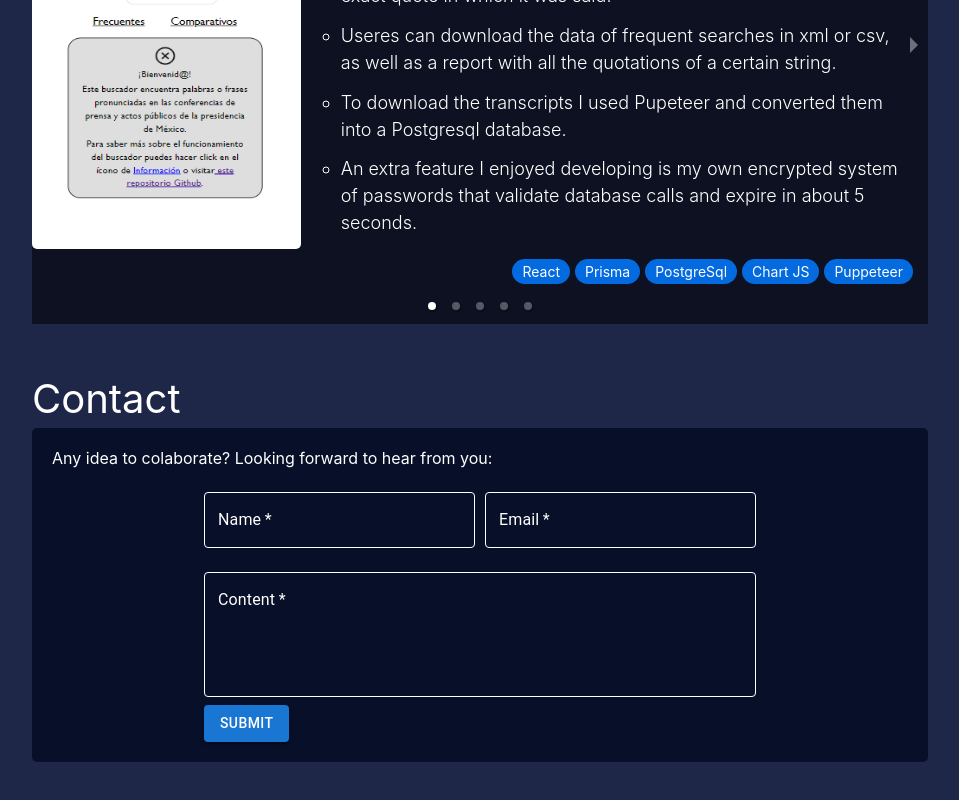
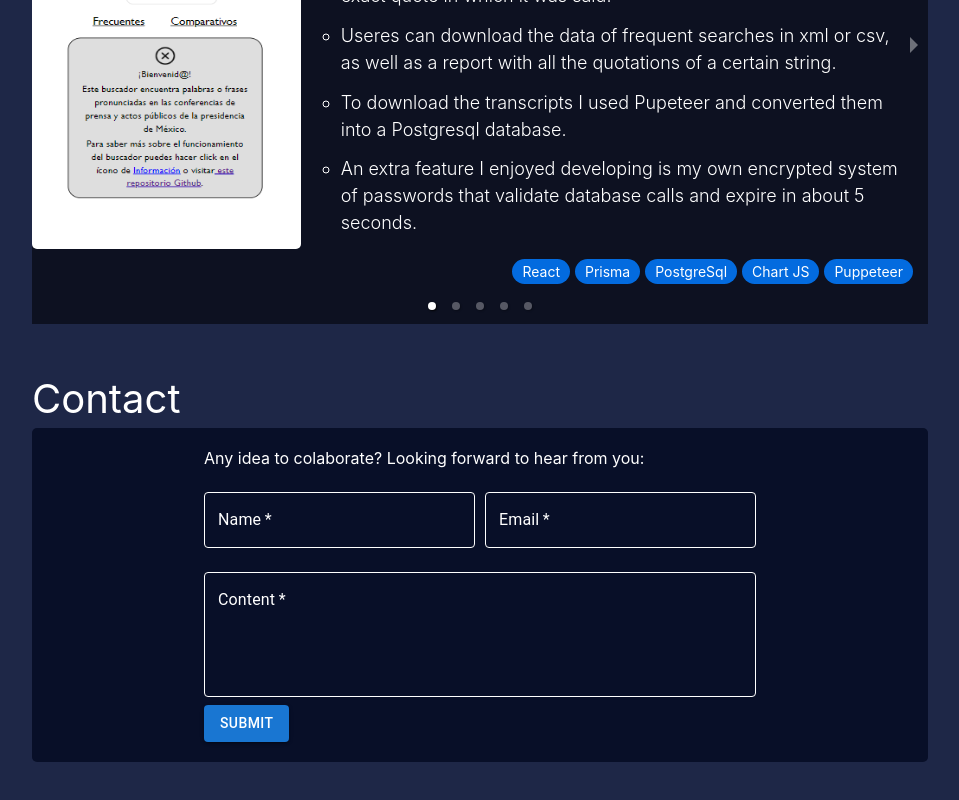
Before and after one commit to suastech/jsuastech, a React (Vite) app: page / in a window 1280 px wide. Shown: the part 819-1619 px from the top of the page, without its empty margins (160-1119 px from the left). Built offline with nearby package versions, Linux system fonts and the light colour scheme.

Commit message:
email logic

```diff
--- a/package.json
+++ b/package.json
@@ -10,6 +10,7 @@
     "preview": "vite preview"
   },
   "dependencies": {
+    "@emailjs/browser": "^4.3.3",
     "@emotion/react": "^11.11.4",
     "@emotion/styled": "^11.11.5",
     "@mui/material": "^5.15.20",
--- a/src/components/CallToAction.jsx
+++ b/src/components/CallToAction.jsx
@@ -1,47 +1,90 @@
-import { useState } from "react";
-import "../styles/CallToAction.css";
-import { toast, ToastContainer } from 'react-toastify';
-import { TextField, Button, Container, Typography} from '@mui/material';
-import 'react-toastify/dist/ReactToastify.css';
+import { useRef, useState } from "react";
+import { toast, ToastContainer } from "react-toastify";
+import { TextField, Button, Container, Typography } from "@mui/material";
+import "react-toastify/dist/ReactToastify.css";
+import emailjs from "@emailjs/browser";
 
 export default function CallToAction() {
+  const formRef = useRef();
+  const [isLoading, setIsLoading] = useState(false)
 
   const [formData, setFormData] = useState({
-      name: '',
-      email: '',
-      content: ''
+    name: "",
+    email: "",
+    content: "",
   });
 
   const handleChange = (e) => {
     const { name, value } = e.target;
     setFormData({
       ...formData,
-    [name]: value
+      [name]: value,
     });
   };
 
   const handleSubmit = (e) => {
     e.preventDefault();
     const re = /^[^\s@]+@[^\s@]+\.[^\s@]+$/;
-    if (! re.test(String(formData.email).toLowerCase()) ) {
-      toast.error('Invalid email address', {
-        className: 'custom-toast',
-        bodyClassName: 'custom-toast-container'
+    if (!re.test(String(formData.email).toLowerCase())) {
+      toast.error("Invalid email address", {
+        className: "custom-toast",
+        bodyClassName: "custom-toast-container",
+        autoClose: 2000,
+      });
+      return;
+    }
+    setIsLoading(true);
+    emailjs.sendForm("service_zlzok61", "template_mdga1xg", formRef.current, {
+        publicKey: "hnPNkDjQXdQhSTL0s",
+      })
+      .then(() => {
+        toast.success(
+          "Thank you for reaching out. I will get in touch with you as soon as possible",
+          {
+            className: "custom-toast",
+            bodyClassName: "custom-toast-container",
+            autoClose: 3000,
+            isClosable: true,
+            position: "top-center",
           }
         );
-      return;
-    }
+        setIsLoading(false)
+        setFormData({
+          name: "",
+          email: "",
+          content: "",
+        });
+      })
+      .catch((error) => {
+        setIsLoading(false)
+        toast.error("Internal server error. Please try again later", {
+          className: "custom-toast",
+          bodyClassName: "custom-toast-container",
+          autoClose: 2000,
+        });
+      });
   };
 
   return (
     <div className="contact-container">
+
+    {isLoading &&
+      <div className="loading-container">
+        <span className="loading-effect"></span>
+      </div>
+    }
+
+    <Container maxWidth="sm" className={isLoading? "disabled-box":""}>
       Any idea to colaborate? Looking forward to hear from you:
 
-    <Container maxWidth="sm">
-      <Typography variant="h3 " component="h3" sx={{mb:1}} gutterBottom>
-      </Typography>
-      <form onSubmit={handleSubmit}>
-        <div style={{display:"flex"}}>
+        <Typography
+          variant="h3 "
+          component="h3"
+          sx={{ mb: 1 }}
+          gutterBottom
+        ></Typography>
+        <form ref={formRef} onSubmit={handleSubmit}>
+          <div style={{ display: "flex" }}>
             <TextField
               fullWidth
               margin="normal"
@@ -51,23 +94,22 @@ export default function CallToAction() {
               onChange={handleChange}
               required
               sx={{
-        '& .MuiInputBase-root': {
-          color: 'white',
+                "& .MuiInputBase-root": {
+                  color: "white",
                 },
-        '& .MuiOutlinedInput-root': {
-          '& fieldset': {
-            borderColor: 'white',
+                "& .MuiOutlinedInput-root": {
+                  "& fieldset": {
+                    borderColor: "white",
                   },
-          '&:hover fieldset': {
-            borderColor: 'primary.light',
+                  "&:hover fieldset": {
+                    borderColor: "primary.light",
                   },
-
                 },
-        '& .MuiInputLabel-root': {
-          color: 'white',
+                "& .MuiInputLabel-root": {
+                  color: "white",
                 },
-        '& .MuiInputLabel-root.Mui-focused': {
-          color: 'white',
+                "& .MuiInputLabel-root.Mui-focused": {
+                  color: "white",
                 },
               }}
             />
@@ -81,27 +123,25 @@ export default function CallToAction() {
               onChange={handleChange}
               required
               sx={{
-            ml:"10px",
-            '& .MuiInputBase-root': {
-              color: 'white',
+                ml: "10px",
+                "& .MuiInputBase-root": {
+                  color: "white",
                 },
-            '& .MuiOutlinedInput-root': {
-              '& fieldset': {
-                borderColor: 'white',
+                "& .MuiOutlinedInput-root": {
+                  "& fieldset": {
+                    borderColor: "white",
                   },
-              '&:hover fieldset': {
-                borderColor: 'primary.light',
+                  "&:hover fieldset": {
+                    borderColor: "primary.light",
                   },
-
                 },
-            '& .MuiInputLabel-root': {
-              color: 'white',
+                "& .MuiInputLabel-root": {
+                  color: "white",
                 },
-            '& .MuiInputLabel-root.Mui-focused': {
-              color: 'white',
+                "& .MuiInputLabel-root.Mui-focused": {
+                  color: "white",
                 },
               }}
-
             />
           </div>
 
@@ -116,38 +156,31 @@ export default function CallToAction() {
             onChange={handleChange}
             required
             sx={{
-            '& .MuiInputBase-root': {
-              color: 'white',
+              "& .MuiInputBase-root": {
+                color: "white",
               },
-            '& .MuiOutlinedInput-root': {
-              '& fieldset': {
-                borderColor: 'white',
+              "& .MuiOutlinedInput-root": {
+                "& fieldset": {
+                  borderColor: "white",
                 },
-              '&:hover fieldset': {
-                borderColor: 'primary.light',
+                "&:hover fieldset": {
+                  borderColor: "primary.light",
                 },
-
               },
-            '& .MuiInputLabel-root': {
-              color: 'white',
+              "& .MuiInputLabel-root": {
+                color: "white",
               },
-            '& .MuiInputLabel-root.Mui-focused': {
-              color: 'white',
+              "& .MuiInputLabel-root.Mui-focused": {
+                color: "white",
               },
             }}
           />
-          <Button
-            variant="contained"
-            color="primary"
-            type="submit"
-          >
+          <Button variant="contained" color="primary" type="submit">
             Submit
           </Button>
         </form>
       </Container>
-
       <ToastContainer />
-
     </div>
-  )
+  );
 }
--- a/src/styles/Coding.css
+++ b/src/styles/Coding.css
@@ -33,7 +33,6 @@
   .about-info {
     font-size: 16px;
   }
-
 }
 
 .carousel-container {
@@ -46,4 +45,37 @@
   border-radius: 5px;
   margin-top: -5px;
   padding: 20px;
+  position: relative;
 }
+
+.disabled-box {
+  opacity: 0.2;
+  pointer-events: none;
+}
+
+.loading-container{
+  position: absolute;
+  top: 50%;
+  left: 50%;
+  transform: translate(-50%, -50%);
+}
+
+.loading-effect{
+  height: 50px;
+  width: 50px;
+  display: inline-block;
+  position: relative;
+  margin-top: 5px;
+  margin-left: 3px;
+  border-radius:50%;
+  border:4px solid lightblue;
+  border-color:#1e70c9 lightblue;
+  box-sizing:border-box;
+  animation:loading 1s linear infinite;}
+
+@keyframes loading{
+  0%{transform:rotate(0deg)}
+  100%{transform:rotate(360deg)
+
+  }
+}
```
Also changed, not shown: src/styles/CallToAction.css (deleted), 1 other file (tests, documents, lock files or other folders). Lines whose indentation alone changed are shown as unchanged.
